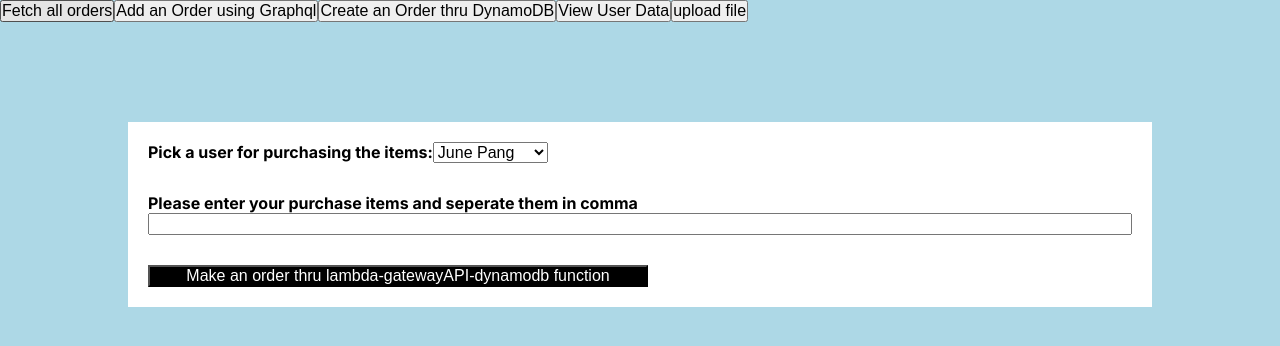
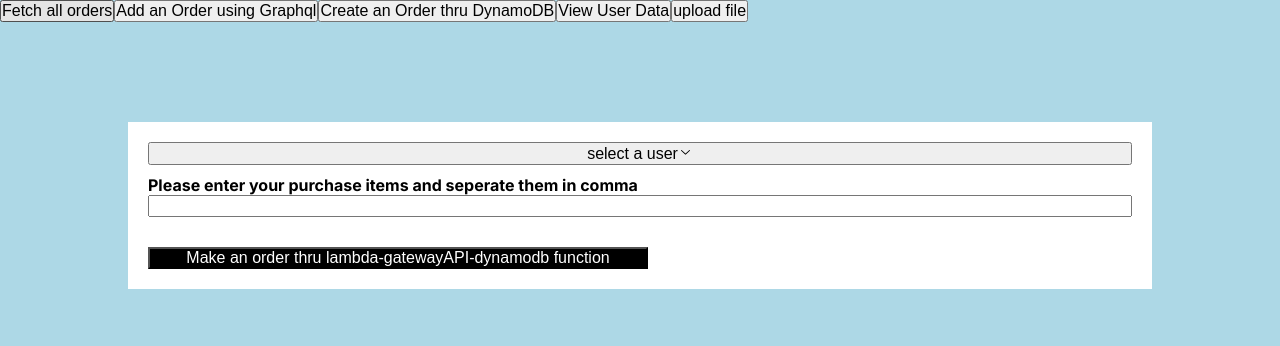
Before and after one commit to Junjpan/nextapp_graphql, a Next.js app: page / in a window 1280 px wide. Shown: the top 346 px of the page. Built offline with nearby package versions, Linux system fonts and the light colour scheme.

Commit message:
use radix select component

```diff
--- a/package.json
+++ b/package.json
@@ -17,10 +17,13 @@
     "@aws-sdk/lib-dynamodb": "^3.354.0",
     "@aws-sdk/node-http-handler": "^3.374.0",
     "@radix-ui/react-dropdown-menu": "^2.0.6",
+    "@radix-ui/react-icons": "^1.3.0",
+    "@radix-ui/react-select": "^2.0.0",
     "@types/node": "20.2.5",
     "@types/react": "18.2.8",
     "@types/react-dom": "18.2.4",
     "axios": "^1.4.0",
+    "classnames": "^2.3.2",
     "graphql": "^16.6.0",
     "graphql-tag": "^2.12.6",
     "js-base64": "^3.7.5",
--- a/pages/index.tsx
+++ b/pages/index.tsx
@@ -1,6 +1,14 @@
-import { Inter } from "next/font/google";
+import React from "react";
+import classnames from "classnames";
+import { Inter } from "next/font/google"; //google font
 import { useState } from "react";
 import { useRouter } from "next/router";
+import * as Select from "@radix-ui/react-select";
+import {
+  CheckIcon,
+  ChevronDownIcon,
+  ChevronUpIcon,
+} from "@radix-ui/react-icons";
 import axios from "axios";
 import styles from "../styles/index.module.scss";
 
@@ -114,6 +122,27 @@ const submitAnOrder = async (
   console.log("submit order data thru gateway API success", response);
 };
 
+interface ItemProp extends Select.SelectItemProps {
+  children?: React.ReactNode;
+  className?: string;
+}
+const SelectItem = React.forwardRef<HTMLDivElement, ItemProp>(
+  ({ children, className, ...props }, forwardedRef) => {
+    return (
+      <Select.Item
+        className={classnames("SelectItem", className)}
+        {...props}
+        ref={forwardedRef}
+      >
+        <Select.ItemText>{children}</Select.ItemText>
+        <Select.ItemIndicator className="SelectItemIndicator">
+          <CheckIcon />
+        </Select.ItemIndicator>
+      </Select.Item>
+    );
+  }
+);
+
 export default function Home() {
   const router = useRouter();
   const [items, setItems] = useState("");
@@ -136,21 +165,38 @@ export default function Home() {
         className={styles.form}
         onSubmit={(e) => submitAnOrder(e, items, userId)}
       >
-        <label htmlFor="userID">
-          Pick a user for purchasing the items:
-          <select
-            id="userID"
-            onChange={(e) => {
-              setUserId(e.target.value);
-            }}
-          >
-            <option value="734">June Pang</option>
-            <option value="7386">Serafina Pan</option>
-            <option value="6396">Sera Pang</option>
-            <option value="4563">Serafina test</option>
-            <option value="8419">Judy Brown</option>
-          </select>
-        </label>
+        <Select.Root
+          onValueChange={(value) => {
+            console.log(value);
+            setUserId(value);
+          }}
+          name="userId"
+        >
+          <Select.Trigger className="SelectTrigger" aria-label="userId">
+            <Select.Value placeholder="select a user" />
+            <Select.Icon className="SelectIcon">
+              <ChevronDownIcon />
+            </Select.Icon>
+          </Select.Trigger>
+          <Select.Portal>
+            <Select.Content
+              position="popper"
+              sideOffset={5}
+              className={styles.SelectContent}
+            >
+              <Select.ScrollUpButton>
+                <ChevronUpIcon />
+              </Select.ScrollUpButton>
+              <Select.Viewport>
+                <SelectItem value="734">June Pang</SelectItem>
+                <SelectItem value="7386">Serafina Pan</SelectItem>
+                <SelectItem value="6396">Sera Pang</SelectItem>
+                <SelectItem value="4563">Serafina test</SelectItem>
+                <SelectItem value="8419">Judy Brown</SelectItem>
+              </Select.Viewport>
+            </Select.Content>
+          </Select.Portal>
+        </Select.Root>
 
         <label htmlFor="items">
           Please enter your purchase items and seperate them in comma
--- a/styles/index.module.scss
+++ b/styles/index.module.scss
@@ -19,3 +19,12 @@ $primary-color: black;
     }
   }
 }
+
+.SelectContent {
+  overflow: hidden;
+  background-color: white;
+  border-radius: 6px;
+  box-shadow: 0px 10px 38px -10px rgba(22, 23, 24, 0.35),
+    0px 10px 20px -15px rgba(22, 23, 24, 0.2);
+  padding: 2rem;
+}
```
Also changed, not shown: 1 other file (tests, documents, lock files or other folders).
